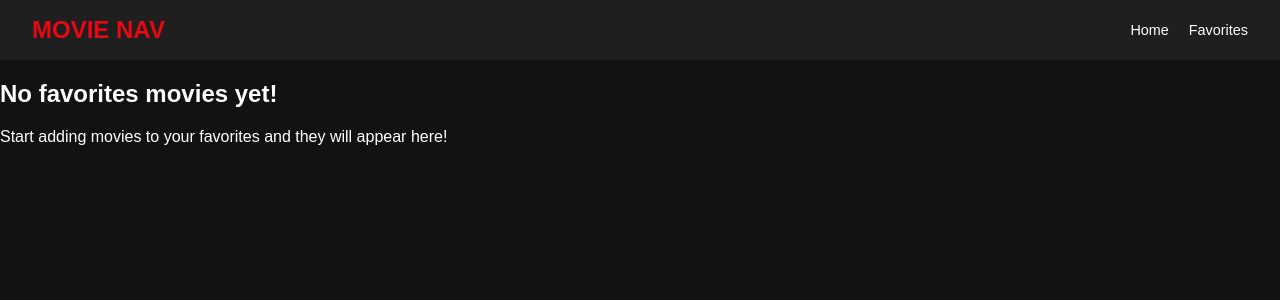
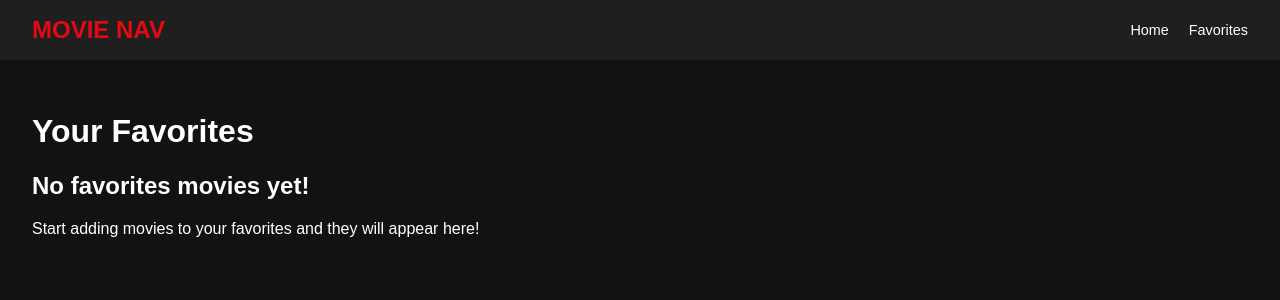
Before and after one commit to skorshun/movie-navigator, a React (Vite) app: page /movie-navigator/favorites in a window 1280 px wide. Shown: the top 300 px of the page. Built offline with nearby package versions, Linux system fonts and the light colour scheme.

Commit message:
feat: add favorites page

```diff
--- a/src/components/MovieCard.jsx
+++ b/src/components/MovieCard.jsx
@@ -1,5 +1,5 @@
 import {formatDate} from '../utils/date'
-import {useMovieContext} from "../contexts/MovieContext";
+        import {useMovieContext} from "../contexts/MovieContext";
 import posterNotFoundImage from '../assets/poster-not-found.png'
 
 const MovieCard = ({movie}) => {
--- a/src/pages/Favorites.jsx
+++ b/src/pages/Favorites.jsx
@@ -1,9 +1,33 @@
+import {useMovieContext} from "../contexts/MovieContext"
+import MovieCard from "../components/MovieCard.jsx"
+
 const Favorites = () => {
+    const {favorites} = useMovieContext()
+
+    const renderContent = () => {
+        if (favorites.length > 0) {
+            return (
+                <div className="movie-grid">
+                    {favorites.map((movie) => (
+                        <MovieCard key={movie.id} movie={movie} />
+                    ))}
+                </div>
+            )
+        }
+
+        return (
+            <>
+                <h2>No favorites movies yet!</h2>
+                <p>Start adding movies to your favorites and they will appear here!</p>
+            </>
+        )
+    }
+
     return (
-        <>
-            <h2>No favorites movies yet!</h2>
-            <p>Start adding movies to your favorites and they will appear here!</p>
-        </>
+        <div className="container">
+            <h1>Your Favorites</h1>
+            {renderContent()}
+        </div>
     )
 }
 
```
